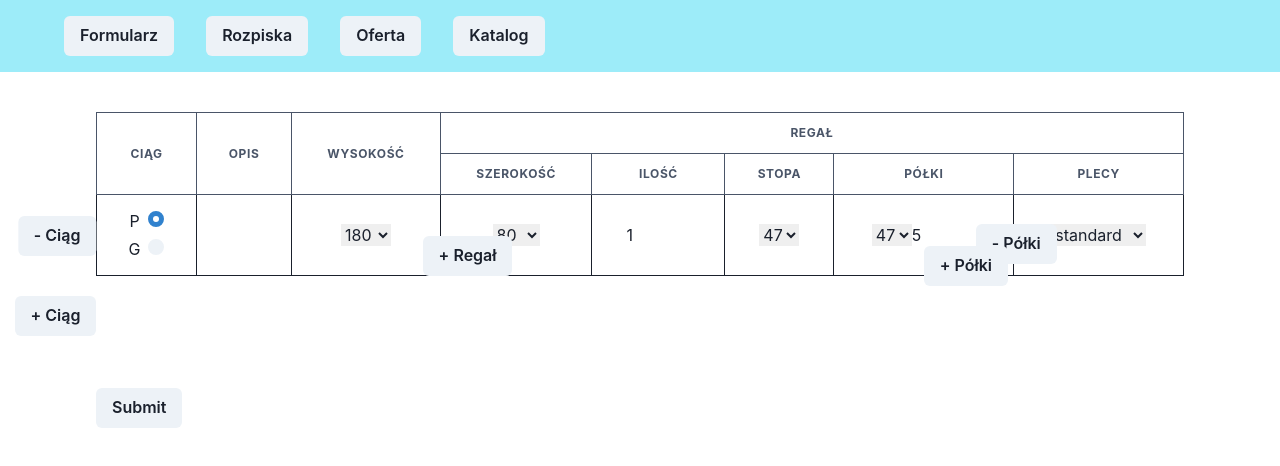
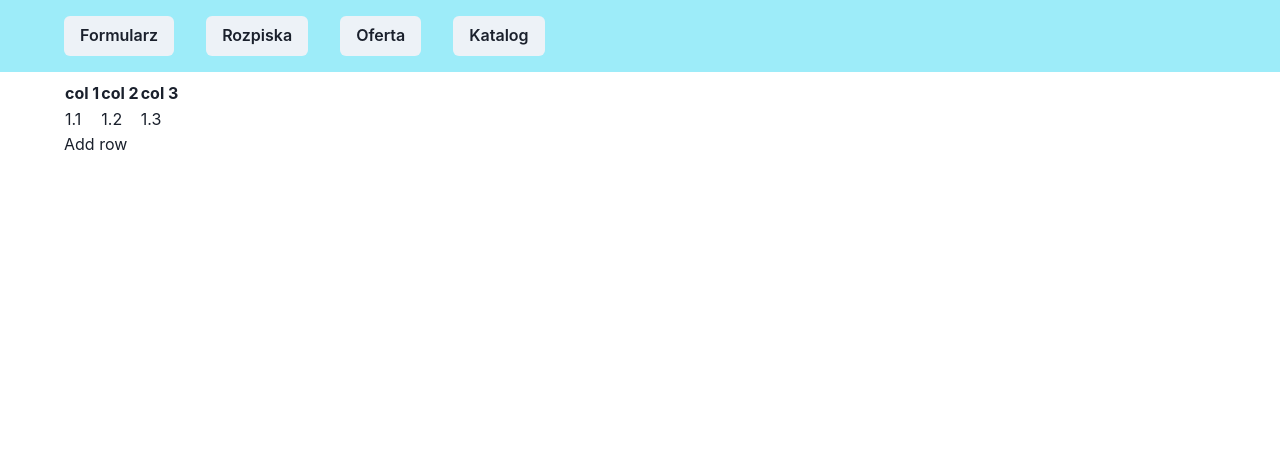
Before and after one commit to michalik-maciej/projektownia-kalkulator, a React (Create React App) app: page /table in a window 1280 px wide. Shown: the top 466 px of the page. Built offline with nearby package versions, Linux system fonts and the light colour scheme.

Commit message:
separate out form initial values

```diff
--- a/src/App.tsx
+++ b/src/App.tsx
@@ -1,20 +1,15 @@
-import { BrowserRouter, Route, Routes } from "react-router-dom"
+import { BrowserRouter } from "react-router-dom"
 import { ChakraProvider } from "@chakra-ui/react"
 
 import { PageWrapper } from "./components/PageWrapper"
-import { FormRoot } from "./components/FormRoot"
+import { Router } from "./components/Router"
 
 export const App = () => {
   return (
     <ChakraProvider>
       <BrowserRouter>
         <PageWrapper>
-          <Routes>
-            <Route path="/order" element={<div>Rozpiska</div>} />
-            <Route path="/offer" element={<div>Oferta</div>} />
-            <Route path="/catalog" element={<div>Katalog elementów</div>} />
-            <Route path="/*" element={<FormRoot />} />
-          </Routes>
+          <Router />
         </PageWrapper>
       </BrowserRouter>
     </ChakraProvider>
--- a/src/components/FormCollections.tsx
+++ /dev/null
@@ -1,49 +0,0 @@
-import { Button, Tbody } from "@chakra-ui/react"
-import { FieldArray } from "formik"
-
-import { FormStands } from "./FormStands"
-import { FormCollectionType } from "../types"
-import { Fragment } from "react"
-
-interface Props {
-  collections: FormCollectionType[]
-  initialCollection: FormCollectionType
-}
-
-export const FormCollections = ({ collections, initialCollection }: Props) => {
-  return (
-    <FieldArray name="collections">
-      {({ push: pushCollection, remove: removeCollection }) => (
-        <>
-          <Tbody>
-            {collections.map(({ stands }, collectionIndex) => (
-              <Fragment key={collectionIndex}>
-                <FormStands
-                  fieldName={`collections.${collectionIndex}`}
-                  stands={stands}
-                  initialStand={initialCollection.stands[0]}
-                />
-                <Button
-                  position="absolute"
-                  transform="translate(-100%, -150%)"
-                  type="button"
-                  onClick={() => removeCollection(collectionIndex)}
-                >
-                  - Ciąg
-                </Button>
-              </Fragment>
-            ))}
-          </Tbody>
-          <Button
-            type="button"
-            position="absolute"
-            transform="translate(-100%, 50%)"
-            onClick={() => pushCollection(initialCollection)}
-          >
-            + Ciąg
-          </Button>
-        </>
-      )}
-    </FieldArray>
-  )
-}
--- a/src/components/FormRoot.tsx
+++ b/src/components/FormRoot.tsx
@@ -1,51 +1,26 @@
-import { Button, Table, TableContainer, Thead, Tr, Th } from "@chakra-ui/react"
-import { Formik, Form } from "formik"
+import { Fragment } from "react"
+import {
+  Button,
+  Table,
+  TableContainer,
+  Thead,
+  Tr,
+  Th,
+  Tbody,
+} from "@chakra-ui/react"
+import { FieldArray } from "formik"
 
-import {
-  getHeightOptions,
-  variantsBack,
-  getFootOptions,
-  getWidthOptions,
-  getShelfOptions,
-} from "../utils"
+import { FormStands } from "./FormStands"
+
+import { initialValues } from "../formInitialValues"
 import { FormCollectionType } from "../types"
 
-import { FormCollections } from "./FormCollections"
-
-export const FormRoot = () => {
-  const initialWidth = getWidthOptions()[1]
-
-  const initialShelves = {
-    depth: getShelfOptions(initialWidth)[2],
-    numberOfShelves: 5,
+type Props = {
+  collections: FormCollectionType[]
 }
-
-  const initialStands = {
-    backVariant: variantsBack[0],
-    foot: getFootOptions()[2],
-    numberOfStands: 1,
-    shelves: [initialShelves],
-    width: initialWidth,
-  }
-
-  const initialCollection: FormCollectionType = {
-    height: getHeightOptions()[3],
-    variant: "P",
-    stands: [initialStands],
-  }
-
-  const initialValues: { collections: FormCollectionType[] } = {
-    collections: [initialCollection],
-  }
-
-  const handleSubmit = (values: typeof initialValues) => {
-    console.log(values)
-  }
-
+export const FormRoot = ({ collections }: Props) => {
   return (
-    <Formik initialValues={initialValues} onSubmit={handleSubmit}>
-      {({ values: { collections } }) => (
-        <Form>
+    <>
       <TableContainer
         p="8"
         sx={{
@@ -72,17 +47,44 @@ export const FormRoot = () => {
               <Th>Plecy</Th>
             </Tr>
           </Thead>
-              <FormCollections
-                collections={collections}
-                initialCollection={initialCollection}
+          <FieldArray name="collections">
+            {({ push: pushCollection, remove: removeCollection }) => (
+              <>
+                <Tbody>
+                  {collections.map(({ stands }, collectionIndex) => (
+                    <Fragment key={collectionIndex}>
+                      <FormStands
+                        fieldName={`collections.${collectionIndex}`}
+                        stands={stands}
+                        initialStand={initialValues.collections[0].stands[0]}
                       />
+                      <Button
+                        position="absolute"
+                        transform="translate(-100%, -150%)"
+                        type="button"
+                        onClick={() => removeCollection(collectionIndex)}
+                      >
+                        - Ciąg
+                      </Button>
+                    </Fragment>
+                  ))}
+                </Tbody>
+                <Button
+                  type="button"
+                  position="absolute"
+                  transform="translate(-100%, 50%)"
+                  onClick={() => pushCollection(initialValues.collections[0])}
+                >
+                  + Ciąg
+                </Button>
+              </>
+            )}
+          </FieldArray>
         </Table>
       </TableContainer>
       <Button mx="8" mt="20" type="submit">
         Submit
       </Button>
-        </Form>
-      )}
-    </Formik>
+    </>
   )
 }
--- a/src/components/FormStands.tsx
+++ b/src/components/FormStands.tsx
@@ -84,7 +84,7 @@ export const FormStands = ({ stands, fieldName, initialStand }: Params) => {
                   </Td>
                   <Td>
                     <Field
-                      name={`${fieldName}.stands.${standIndex}.standNumber`}
+                      name={`${fieldName}.stands.${standIndex}.numberOfStands`}
                       type="number"
                       defaultValue={initialStand.numberOfStands}
                       min={1}
--- /dev/null
+++ b/src/components/Router.tsx
@@ -0,0 +1,31 @@
+import { Route, Routes } from "react-router-dom"
+import { Formik, Form } from "formik"
+
+import { FormRoot } from "./FormRoot"
+import { Order } from "./Order"
+import { Table } from "./Table"
+import { initialValues } from "../formInitialValues"
+
+export const Router = () => {
+  return (
+    <Formik
+      initialValues={initialValues}
+      onSubmit={(values) => console.log(values)}
+    >
+      {({ values: { collections } }) => (
+        <Form>
+          <Routes>
+            <Route path="/table" element={<Table />} />
+            <Route
+              path="/order"
+              element={<Order collections={collections} />}
+            />
+            <Route path="/offer" element={<div>Oferta</div>} />
+            <Route path="/catalog" element={<div>Katalog elementów</div>} />
+            <Route path="/*" element={<FormRoot collections={collections} />} />
+          </Routes>
+        </Form>
+      )}
+    </Formik>
+  )
+}
--- /dev/null
+++ b/src/components/Table.tsx
@@ -0,0 +1,35 @@
+import { useState } from "react"
+import { map, range } from "lodash/fp"
+
+export const Table = () => {
+  const [rows, setRows] = useState(1)
+
+  return (
+    <>
+      <table>
+        <thead>
+          <tr>
+            <th>col 1</th>
+            <th>col 2</th>
+            <th> col 3</th>
+          </tr>
+        </thead>
+        <tbody>
+          {map(
+            (row) => (
+              <tr>
+                <td>{row}.1</td>
+                <td>{row}.2</td>
+                <td>{row}.3</td>
+              </tr>
+            ),
+            range(1, rows + 1)
+          )}
+        </tbody>
+      </table>
+      <button type="button" onClick={() => setRows((prev) => prev + 1)}>
+        Add row
+      </button>
+    </>
+  )
+}
--- /dev/null
+++ b/src/formInitialValues.ts
@@ -0,0 +1,33 @@
+import {
+  getHeightOptions,
+  variantsBack,
+  getFootOptions,
+  getWidthOptions,
+  getShelfOptions,
+} from "./utils"
+import { FormCollectionType } from "./types"
+
+const initialWidth = getWidthOptions()[1]
+
+const initialShelves = {
+  depth: getShelfOptions(initialWidth)[2],
+  numberOfShelves: 5,
+}
+
+const initialStands = {
+  backVariant: variantsBack[0],
+  foot: getFootOptions()[2],
+  numberOfStands: 1,
+  shelves: [initialShelves],
+  width: initialWidth,
+}
+
+const initialCollection: FormCollectionType = {
+  height: getHeightOptions()[3],
+  variant: "P",
+  stands: [initialStands],
+}
+
+export const initialValues: { collections: FormCollectionType[] } = {
+  collections: [initialCollection],
+}
```
Also changed, not shown: src/components/Rozpiska.tsx (deleted, +0 -76 lines). Lines whose indentation alone changed are shown as unchanged.
